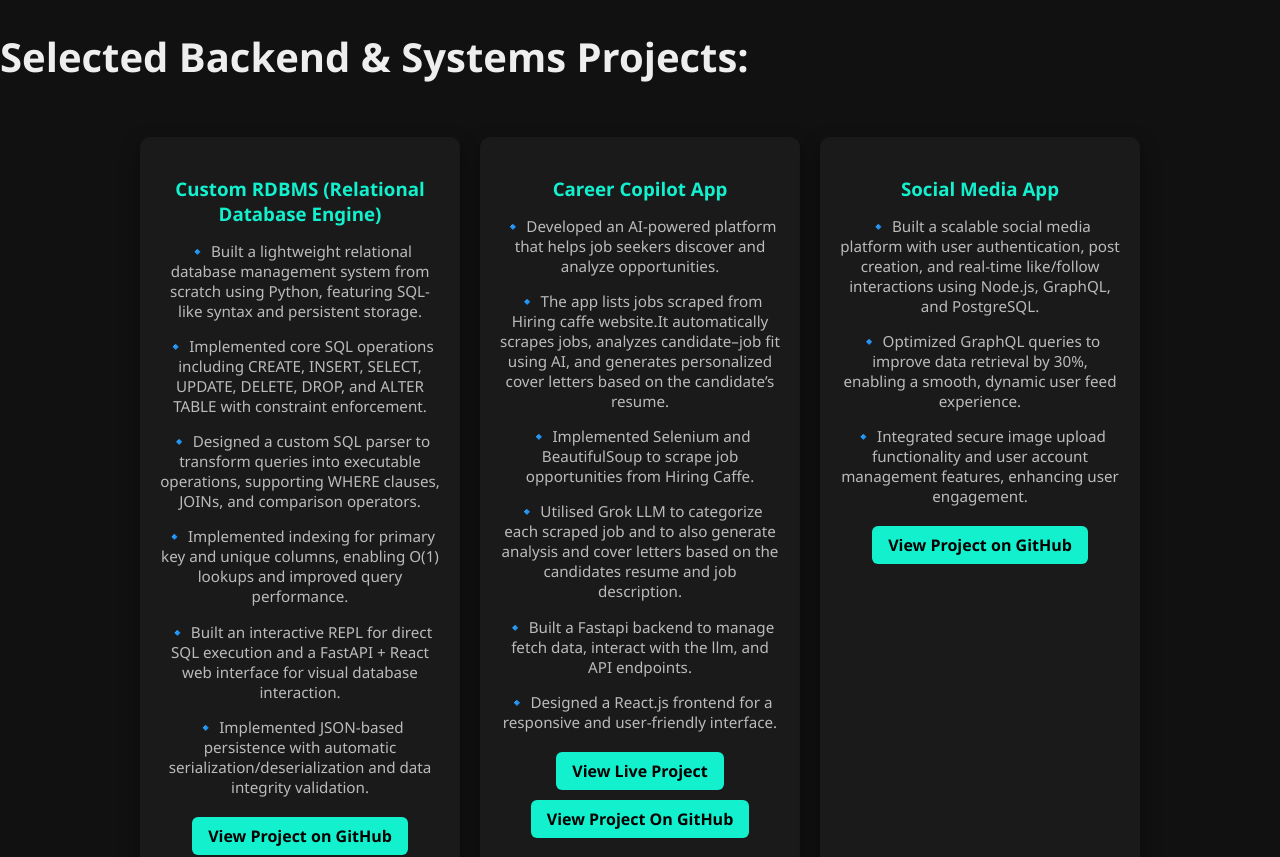
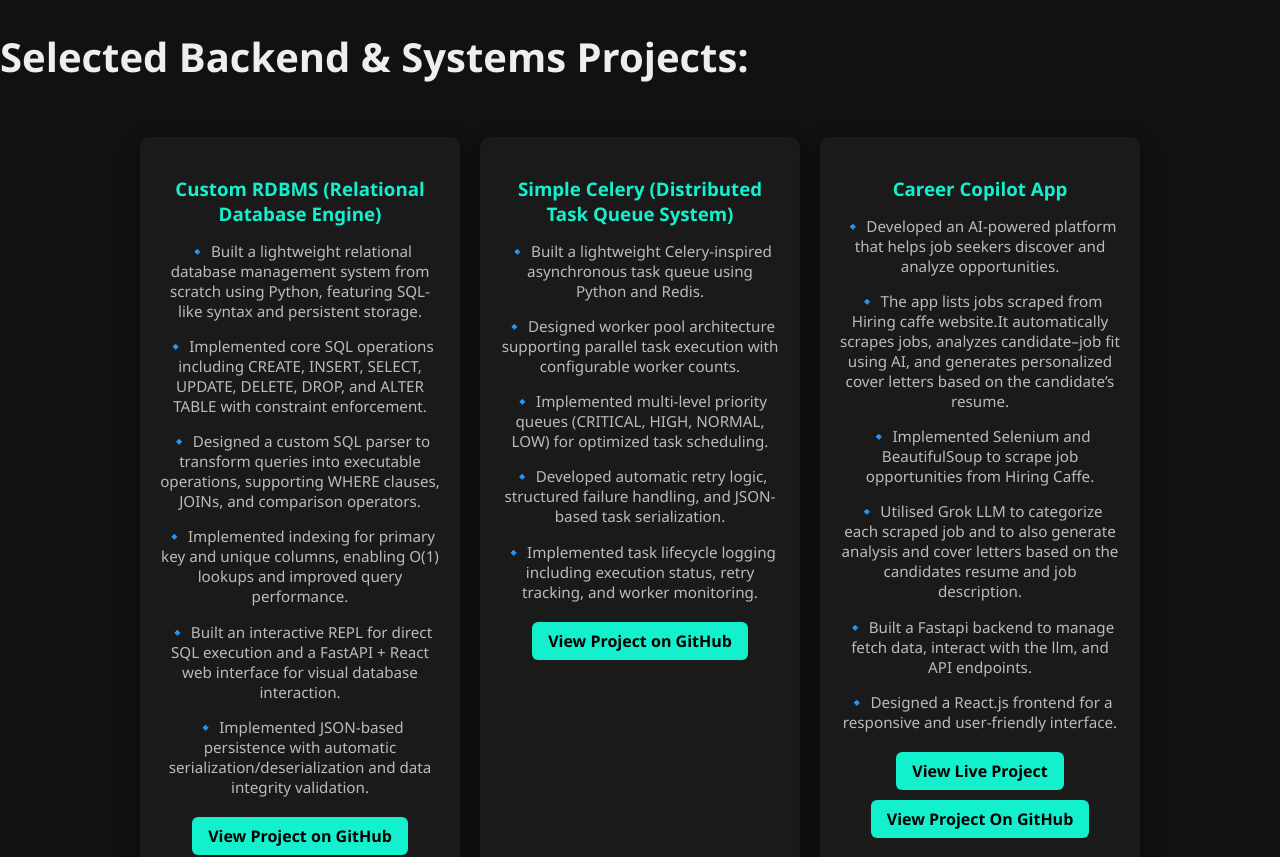
Before and after one commit to Adnangad/portfolio, a React (Vite) app: page / in a window 1280 px wide. Shown: the part 1700-2557 px from the top of the page. Built offline with nearby package versions, Linux system fonts and the light colour scheme.

Commit message:
added simple celery project

```diff
--- a/src/App.jsx
+++ b/src/App.jsx
@@ -117,6 +117,24 @@ function App() {
             View Project on GitHub
           </a>
         </div>
+        <div className="project-card">
+          <h3>Simple Celery (Distributed Task Queue System)</h3>
+          <p>🔹 Built a lightweight Celery-inspired asynchronous task queue using Python and Redis.</p>
+          <p>🔹 Designed worker pool architecture supporting parallel task execution with configurable worker counts.</p>
+          <p>🔹 Implemented multi-level priority queues (CRITICAL, HIGH, NORMAL, LOW) for optimized task scheduling.</p>
+          <p>🔹 Developed automatic retry logic, structured failure handling, and JSON-based task serialization.</p>
+          <p>🔹 Implemented task lifecycle logging including execution status, retry tracking, and worker monitoring.</p>
+
+          <a
+            className="project-link"
+            href="https://github.com/Adnangad/distributed_task_que_system"
+            target="_blank"
+            rel="noopener noreferrer"
+          >
+            View Project on GitHub
+          </a>
+        </div>
+
 
         <div className="project-card">
           <h3>Career Copilot App</h3>
```
